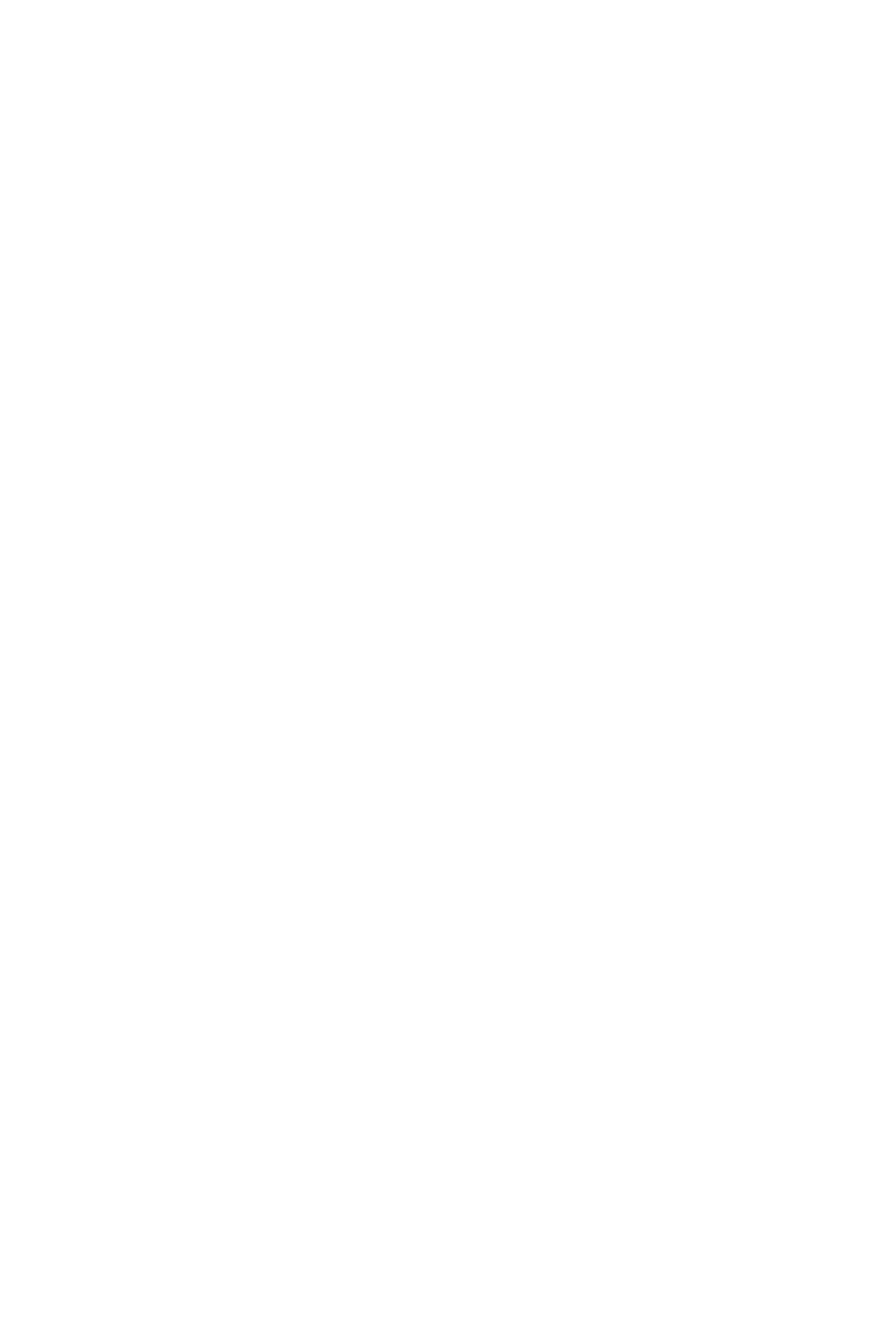
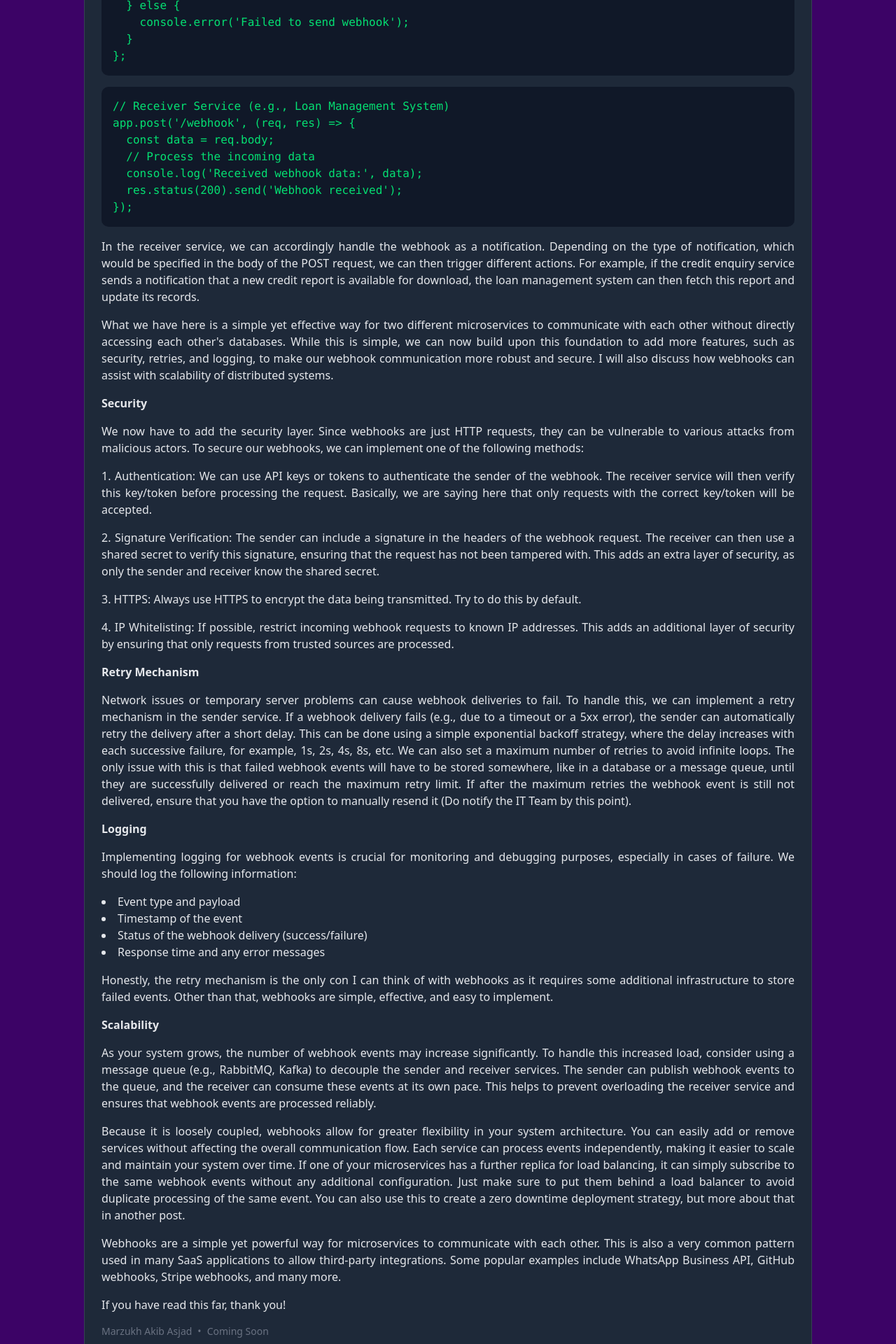
Before and after one commit to MarzukhAsjad/marzukhasjad.github.io, a React (Vite) app: page /blog in a window 1280 px wide. Shown: the part 1420-3340 px from the top of the page at 70% size. Before the commit the page ends 1209 px from the top, so only its background shows below. Built offline with nearby package versions, Linux system fonts and the light colour scheme.

Commit message:
Finish the content of the blog

```diff
--- a/src/pages/Blog.tsx
+++ b/src/pages/Blog.tsx
@@ -75,11 +75,176 @@ const Blog: React.FC = () => {
             <p className="text-gray-200 mb-1 text-justify">
               2. They are REST API based.
             </p>
-            <p className="text-gray-200 mb-1 text-justify">
+            <p className="text-gray-200 mb-4 text-justify">
               3. Your distributed system does not handle excessively large
               traffic, like in the scale of millions of requests per second
               (even then it would technically be fine but requires further
               optimisations).
+            </p>
+            <p className="text-gray-200 mb-4 text-justify">
+              A webhook is just stupidly simple. It is just a notification event
+              in the form of an HTTP POST request. What does it expect back? A
+              200 OK response. That's it. You can send any data you want in the
+              body of the POST request, usually in JSON format. The receiving
+              service can then process this data as needed. This simplicity is
+              what makes webhooks so powerful and easy to implement. So to make
+              a webhook work, you need both sides of the communication to be set
+              up. The sender, which is the service that will trigger the
+              webhook, and the receiver, which is the service that will handle
+              the incoming webhook request.
+            </p>
+            <code className="bg-gray-900 text-left text-green-400 p-4 rounded-lg block mb-4 overflow-x-auto">
+              <pre>
+                <code>
+                  {`// Sender Service (e.g., Credit Enquiry Service)
+const sendWebhook = async (data) => {
+  const response = await axios.post('https://loan-management-system.com/webhook', data);
+  if (response.status === 200) {
+    console.log('Webhook sent successfully');
+  } else {
+    console.error('Failed to send webhook');
+  }
+};`}
+                </code>
+              </pre>
+            </code>
+            <code className="bg-gray-900 text-left text-green-400 p-4 rounded-lg block mb-4 overflow-x-auto">
+              <pre>
+                <code>
+                  {`// Receiver Service (e.g., Loan Management System)
+app.post('/webhook', (req, res) => {
+  const data = req.body;
+  // Process the incoming data
+  console.log('Received webhook data:', data);
+  res.status(200).send('Webhook received');
+});`}
+                </code>
+              </pre>
+            </code>
+            <p className="text-gray-200 mb-4 text-justify">
+              In the receiver service, we can accordingly handle the webhook as
+              a notification. Depending on the type of notification, which would
+              be specified in the body of the POST request, we can then trigger
+              different actions. For example, if the credit enquiry service
+              sends a notification that a new credit report is available for
+              download, the loan management system can then fetch this report
+              and update its records.
+            </p>
+            <p className="text-gray-200 mb-4 text-justify">
+              What we have here is a simple yet effective way for two different
+              microservices to communicate with each other without directly
+              accessing each other's databases. While this is simple, we can now
+              build upon this foundation to add more features, such as security,
+              retries, and logging, to make our webhook communication more
+              robust and secure. I will also discuss how webhooks can assist
+              with scalability of distributed systems.
+            </p>
+            <p className="text-gray-200 mb-4 text-justify">
+              <strong>Security</strong>
+            </p>
+            <p className="text-gray-200 mb-4 text-justify">
+              We now have to add the security layer. Since webhooks are just
+              HTTP requests, they can be vulnerable to various attacks from
+              malicious actors. To secure our webhooks, we can implement one of
+              the following methods:
+            </p>
+            <p className="text-gray-200 mb-4 text-justify">
+              1. Authentication: We can use API keys or tokens to authenticate
+              the sender of the webhook. The receiver service will then verify
+              this key/token before processing the request. Basically, we are
+              saying here that only requests with the correct key/token will be
+              accepted.
+            </p>
+            <p className="text-gray-200 mb-4 text-justify">
+              2. Signature Verification: The sender can include a signature in
+              the headers of the webhook request. The receiver can then use a
+              shared secret to verify this signature, ensuring that the request
+              has not been tampered with. This adds an extra layer of security,
+              as only the sender and receiver know the shared secret.
+            </p>
+            <p className="text-gray-200 mb-4 text-justify">
+              3. HTTPS: Always use HTTPS to encrypt the data being transmitted.
+              Try to do this by default.
+            </p>
+            <p className="text-gray-200 mb-4 text-justify">
+              4. IP Whitelisting: If possible, restrict incoming webhook
+              requests to known IP addresses. This adds an additional layer of
+              security by ensuring that only requests from trusted sources are
+              processed.
+            </p>
+            <p className="text-gray-200 mb-4 text-justify">
+              <strong>Retry Mechanism</strong>
+            </p>
+            <p className="text-gray-200 mb-4 text-justify">
+              Network issues or temporary server problems can cause webhook
+              deliveries to fail. To handle this, we can implement a retry
+              mechanism in the sender service. If a webhook delivery fails
+              (e.g., due to a timeout or a 5xx error), the sender can
+              automatically retry the delivery after a short delay. This can be
+              done using a simple exponential backoff strategy, where the delay
+              increases with each successive failure, for example, 1s, 2s, 4s,
+              8s, etc. We can also set a maximum number of retries to avoid
+              infinite loops. The only issue with this is that failed webhook
+              events will have to be stored somewhere, like in a database or a
+              message queue, until they are successfully delivered or reach the
+              maximum retry limit. If after the maximum retries the webhook
+              event is still not delivered, ensure that you have the option to
+              manually resend it (Do notify the IT Team by this point).
+            </p>
+            <p className="text-gray-200 mb-4 text-justify">
+              <strong>Logging</strong>
+            </p>
+            <p className="text-gray-200 mb-4 text-justify">
+              Implementing logging for webhook events is crucial for monitoring
+              and debugging purposes, especially in cases of failure. We should
+              log the following information:
+            </p>
+            <ul className="list-disc list-inside text-gray-200 mb-4 text-justify">
+              <li>Event type and payload</li>
+              <li>Timestamp of the event</li>
+              <li>Status of the webhook delivery (success/failure)</li>
+              <li>Response time and any error messages</li>
+            </ul>
+            <p className="text-gray-200 mb-4 text-justify">
+              Honestly, the retry mechanism is the only con I can think of with
+              webhooks as it requires some additional infrastructure to store
+              failed events. Other than that, webhooks are simple, effective,
+              and easy to implement.
+            </p>
+            <p className="text-gray-200 mb-4 text-justify">
+              <strong>Scalability</strong>
+            </p>
+            <p className="text-gray-200 mb-4 text-justify">
+              As your system grows, the number of webhook events may increase
+              significantly. To handle this increased load, consider using a
+              message queue (e.g., RabbitMQ, Kafka) to decouple the sender and
+              receiver services. The sender can publish webhook events to the
+              queue, and the receiver can consume these events at its own pace.
+              This helps to prevent overloading the receiver service and ensures
+              that webhook events are processed reliably.
+            </p>
+            <p className="text-gray-200 mb-4 text-justify">
+              Because it is loosely coupled, webhooks allow for greater
+              flexibility in your system architecture. You can easily add or
+              remove services without affecting the overall communication flow.
+              Each service can process events independently, making it easier to
+              scale and maintain your system over time. If one of your
+              microservices has a further replica for load balancing, it can
+              simply subscribe to the same webhook events without any additional
+              configuration. Just make sure to put them behind a load balancer
+              to avoid duplicate processing of the same event. You can also use
+              this to create a zero downtime deployment strategy, but more about
+              that in another post.
+            </p>
+            <p className="text-gray-200 mb-4 text-justify">
+              Webhooks are a simple yet powerful way for microservices to
+              communicate with each other. This is also a very common pattern
+              used in many SaaS applications to allow third-party integrations.
+              Some popular examples include WhatsApp Business API, GitHub
+              webhooks, Stripe webhooks, and many more.
+            </p>
+            <p className="text-gray-200 mb-4 text-justify">
+              If you have read this far, thank you!
             </p>
             <div className="flex items-center text-sm text-gray-500">
               <span>Marzukh Akib Asjad</span>
```
